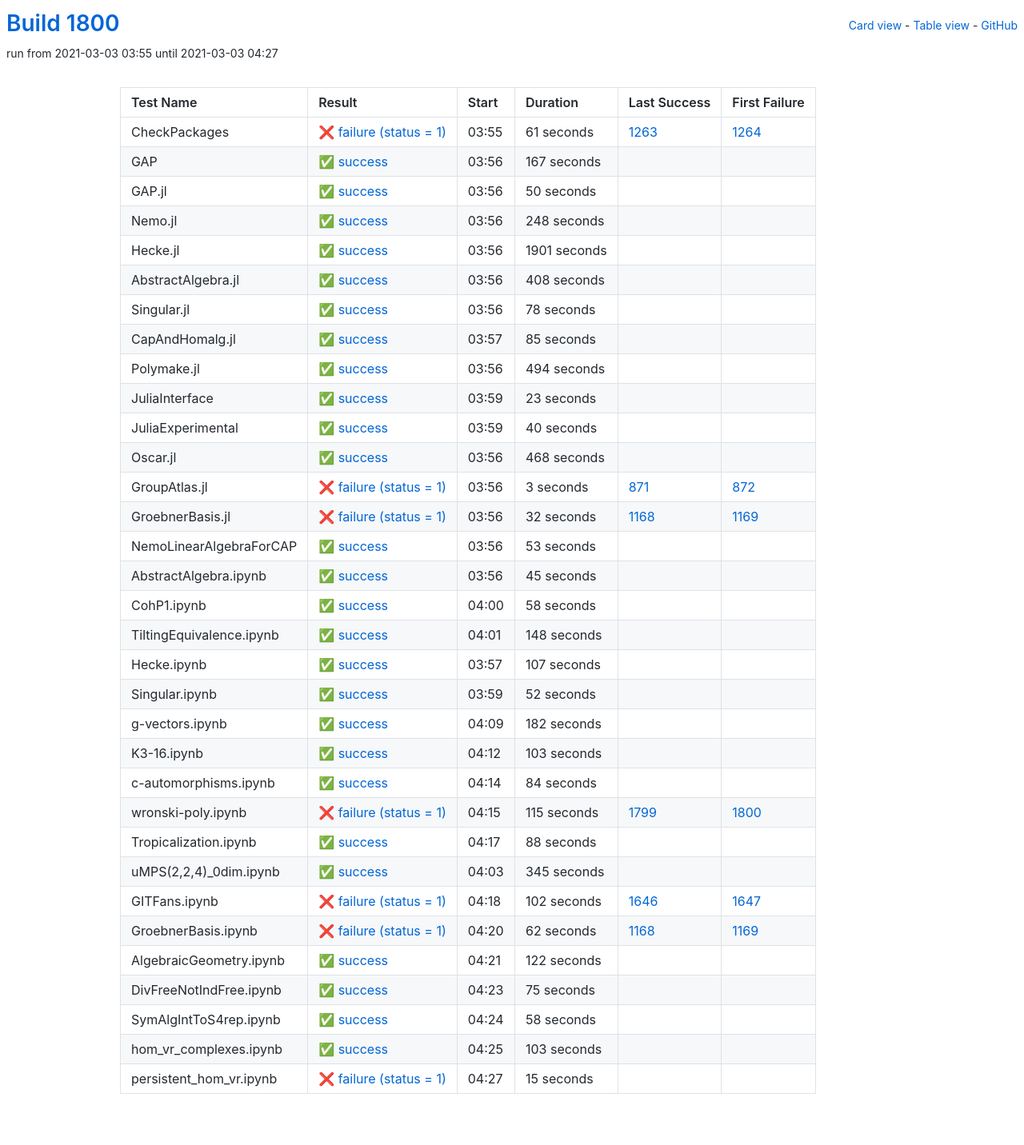
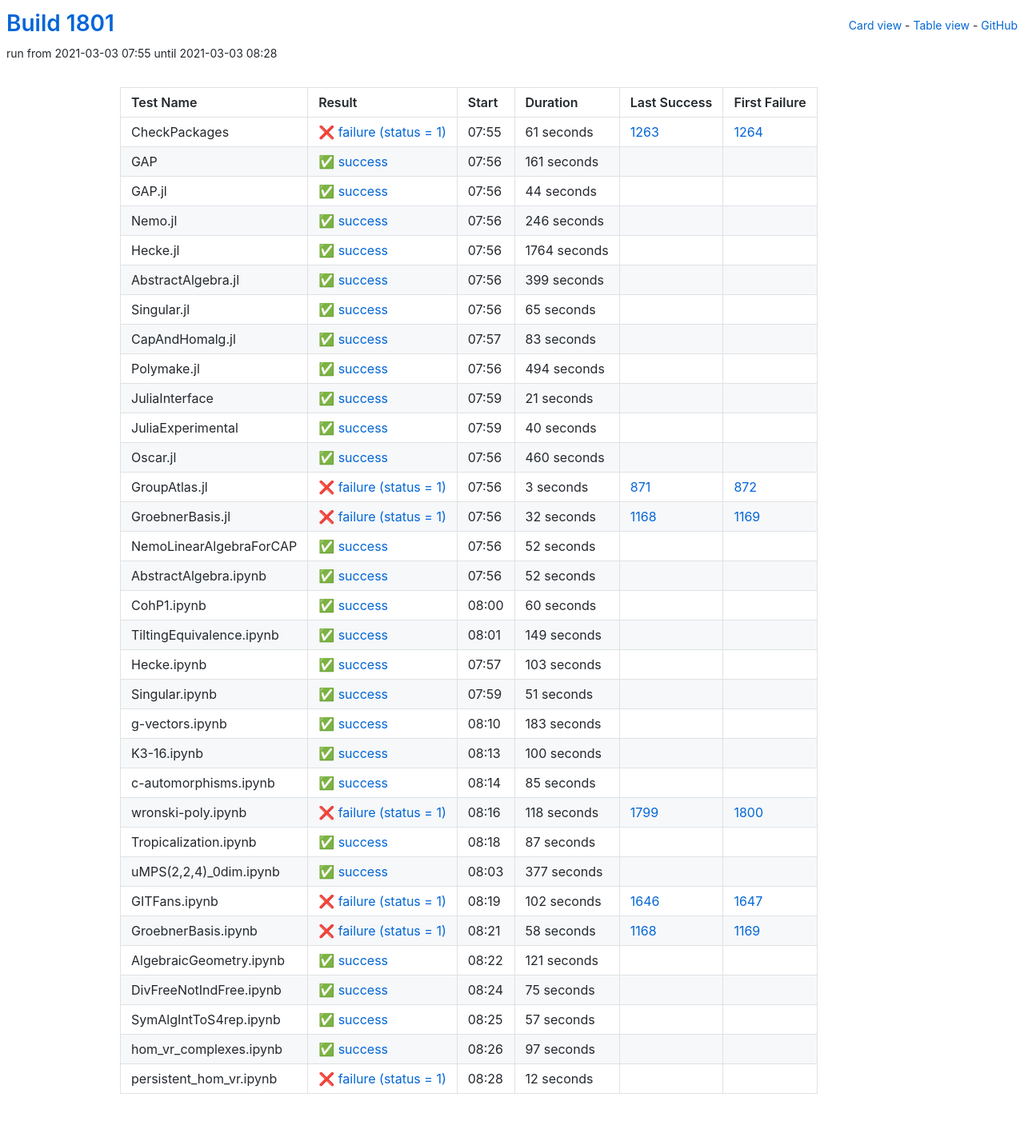
Before and after one commit to oscar-system/oscar-ci-status-stable, a Jekyll site: the page built from table.html, in a window 1280 px wide. Shown: the whole page at 80% size. Built offline with Jekyll 4.4.1, drawn with Linux system fonts in a browser that asks for light colours.

Commit message:
Build #1801

```diff
--- a/_data/ci.yml
+++ b/_data/ci.yml
@@ -1,6 +1,6 @@
 ---
-build: 1800
-build_url: https://oscarci.mathematik.uni-kl.de/job/oscar-stable/1800/
+build: 1801
+build_url: https://oscarci.mathematik.uni-kl.de/job/oscar-stable/1801/
 job: oscar-stable
 organization: oscar-system
 repo: oscar-ci-status-stable
@@ -8,8 +8,8 @@ repourl: https://github.com/oscar-system/oscar-ci-status-stable
 tests:
 - name: CheckPackages
   id: checkpackages
-  log: https://oscarci.mathematik.uni-kl.de/job/oscar-stable/1800/artifact/logs/build-1800/CheckPackages.log
-  start: 2021-03-03 03:55
+  log: https://oscarci.mathematik.uni-kl.de/job/oscar-stable/1801/artifact/logs/build-1801/CheckPackages.log
+  start: 2021-03-03 07:55
   success: false
   exitcode: 1
   status: failure
@@ -20,92 +20,92 @@ tests:
   first_failure_url: https://oscarci.mathematik.uni-kl.de/job/oscar-stable/1264/
 - name: GAP
   id: gap
-  log: https://oscarci.mathematik.uni-kl.de/job/oscar-stable/1800/artifact/logs/build-1800/GAP.log
-  start: 2021-03-03 03:56
+  log: https://oscarci.mathematik.uni-kl.de/job/oscar-stable/1801/artifact/logs/build-1801/GAP.log
+  start: 2021-03-03 07:56
   success: true
   exitcode: 0
   status: success
-  duration: 167
+  duration: 161
   last_success: false
   last_success_url:
   first_failure: false
   first_failure_url:
 - name: GAP.jl
   id: gap-jl
-  log: https://oscarci.mathematik.uni-kl.de/job/oscar-stable/1800/artifact/logs/build-1800/GAP.jl.log
-  start: 2021-03-03 03:56
+  log: https://oscarci.mathematik.uni-kl.de/job/oscar-stable/1801/artifact/logs/build-1801/GAP.jl.log
+  start: 2021-03-03 07:56
   success: true
   exitcode: 0
   status: success
-  duration: 50
+  duration: 44
   last_success: false
   last_success_url:
   first_failure: false
   first_failure_url:
 - name: Nemo.jl
   id: nemo-jl
-  log: https://oscarci.mathematik.uni-kl.de/job/oscar-stable/1800/artifact/logs/build-1800/Nemo.jl.log
-  start: 2021-03-03 03:56
+  log: https://oscarci.mathematik.uni-kl.de/job/oscar-stable/1801/artifact/logs/build-1801/Nemo.jl.log
+  start: 2021-03-03 07:56
   success: true
   exitcode: 0
   status: success
-  duration: 248
+  duration: 246
   last_success: false
   last_success_url:
   first_failure: false
   first_failure_url:
 - name: Hecke.jl
   id: hecke-jl
-  log: https://oscarci.mathematik.uni-kl.de/job/oscar-stable/1800/artifact/logs/build-1800/Hecke.jl.log
-  start: 2021-03-03 03:56
+  log: https://oscarci.mathematik.uni-kl.de/job/oscar-stable/1801/artifact/logs/build-1801/Hecke.jl.log
+  start: 2021-03-03 07:56
   success: true
   exitcode: 0
   status: success
-  duration: 1901
+  duration: 1764
   last_success: false
   last_success_url:
   first_failure: false
   first_failure_url:
 - name: AbstractAlgebra.jl
   id: abstractalgebra-jl
-  log: https://oscarci.mathematik.uni-kl.de/job/oscar-stable/1800/artifact/logs/build-1800/AbstractAlgebra.jl.log
-  start: 2021-03-03 03:56
+  log: https://oscarci.mathematik.uni-kl.de/job/oscar-stable/1801/artifact/logs/build-1801/AbstractAlgebra.jl.log
+  start: 2021-03-03 07:56
   success: true
   exitcode: 0
   status: success
-  duration: 408
+  duration: 399
   last_success: false
   last_success_url:
   first_failure: false
   first_failure_url:
 - name: Singular.jl
   id: singular-jl
-  log: https://oscarci.mathematik.uni-kl.de/job/oscar-stable/1800/artifact/logs/build-1800/Singular.jl.log
-  start: 2021-03-03 03:56
+  log: https://oscarci.mathematik.uni-kl.de/job/oscar-stable/1801/artifact/logs/build-1801/Singular.jl.log
+  start: 2021-03-03 07:56
   success: true
   exitcode: 0
   status: success
-  duration: 78
+  duration: 65
   last_success: false
   last_success_url:
   first_failure: false
   first_failure_url:
 - name: CapAndHomalg.jl
   id: capandhomalg-jl
-  log: https://oscarci.mathematik.uni-kl.de/job/oscar-stable/1800/artifact/logs/build-1800/CapAndHomalg.jl.log
-  start: 2021-03-03 03:57
+  log: https://oscarci.mathematik.uni-kl.de/job/oscar-stable/1801/artifact/logs/build-1801/CapAndHomalg.jl.log
+  start: 2021-03-03 07:57
   success: true
   exitcode: 0
   status: success
-  duration: 85
+  duration: 83
   last_success: false
   last_success_url:
   first_failure: false
   first_failure_url:
 - name: Polymake.jl
   id: polymake-jl
-  log: https://oscarci.mathematik.uni-kl.de/job/oscar-stable/1800/artifact/logs/build-1800/Polymake.jl.log
-  start: 2021-03-03 03:56
+  log: https://oscarci.mathematik.uni-kl.de/job/oscar-stable/1801/artifact/logs/build-1801/Polymake.jl.log
+  start: 2021-03-03 07:56
   success: true
   exitcode: 0
   status: success
@@ -116,20 +116,20 @@ tests:
   first_failure_url:
 - name: JuliaInterface
   id: juliainterface
-  log: https://oscarci.mathematik.uni-kl.de/job/oscar-stable/1800/artifact/logs/build-1800/JuliaInterface.log
-  start: 2021-03-03 03:59
+  log: https://oscarci.mathematik.uni-kl.de/job/oscar-stable/1801/artifact/logs/build-1801/JuliaInterface.log
+  start: 2021-03-03 07:59
   success: true
   exitcode: 0
   status: success
-  duration: 23
+  duration: 21
   last_success: false
   last_success_url:
   first_failure: false
   first_failure_url:
 - name: JuliaExperimental
   id: juliaexperimental
-  log: https://oscarci.mathematik.uni-kl.de/job/oscar-stable/1800/artifact/logs/build-1800/JuliaExperimental.log
-  start: 2021-03-03 03:59
+  log: https://oscarci.mathematik.uni-kl.de/job/oscar-stable/1801/artifact/logs/build-1801/JuliaExperimental.log
+  start: 2021-03-03 07:59
   success: true
   exitcode: 0
   status: success
@@ -140,20 +140,20 @@ tests:
   first_failure_url:
 - name: Oscar.jl
   id: oscar-jl
-  log: https://oscarci.mathematik.uni-kl.de/job/oscar-stable/1800/artifact/logs/build-1800/Oscar.jl.log
-  start: 2021-03-03 03:56
+  log: https://oscarci.mathematik.uni-kl.de/job/oscar-stable/1801/artifact/logs/build-1801/Oscar.jl.log
+  start: 2021-03-03 07:56
   success: true
   exitcode: 0
   status: success
-  duration: 468
+  duration: 460
   last_success: false
   last_success_url:
   first_failure: false
   first_failure_url:
 - name: GroupAtlas.jl
   id: groupatlas-jl
-  log: https://oscarci.mathematik.uni-kl.de/job/oscar-stable/1800/artifact/logs/build-1800/GroupAtlas.jl.log
-  start: 2021-03-03 03:56
+  log: https://oscarci.mathematik.uni-kl.de/job/oscar-stable/1801/artifact/logs/build-1801/GroupAtlas.jl.log
+  start: 2021-03-03 07:56
   success: false
   exitcode: 1
   status: failure
@@ -164,8 +164,8 @@ tests:
   first_failure_url: https://oscarci.mathematik.uni-kl.de/job/oscar-stable/872/
 - name: GroebnerBasis.jl
   id: groebnerbasis-jl
-  log: https://oscarci.mathematik.uni-kl.de/job/oscar-stable/1800/artifact/logs/build-1800/GroebnerBasis.jl.log
-  start: 2021-03-03 03:56
+  log: https://oscarci.mathematik.uni-kl.de/job/oscar-stable/1801/artifact/logs/build-1801/GroebnerBasis.jl.log
+  start: 2021-03-03 07:56
   success: false
   exitcode: 1
   status: failure
@@ -176,68 +176,8 @@ tests:
   first_failure_url: https://oscarci.mathematik.uni-kl.de/job/oscar-stable/1169/
 - name: NemoLinearAlgebraForCAP
   id: nemolinearalgebraforcap
-  log: https://oscarci.mathematik.uni-kl.de/job/oscar-stable/1800/artifact/logs/build-1800/NemoLinearAlgebraForCAP.log
-  start: 2021-03-03 03:56
-  success: true
-  exitcode: 0
-  status: success
-  duration: 53
-  last_success: false
-  last_success_url:
-  first_failure: false
-  first_failure_url:
-- name: AbstractAlgebra.ipynb
-  id: abstractalgebra-ipynb
-  log: https://oscarci.mathematik.uni-kl.de/job/oscar-stable/1800/artifact/logs/build-1800/AbstractAlgebra.ipynb.log
-  start: 2021-03-03 03:56
-  success: true
-  exitcode: 0
-  status: success
-  duration: 45
-  last_success: false
-  last_success_url:
-  first_failure: false
-  first_failure_url:
-- name: CohP1.ipynb
-  id: cohp1-ipynb
-  log: https://oscarci.mathematik.uni-kl.de/job/oscar-stable/1800/artifact/logs/build-1800/CohP1.ipynb.log
-  start: 2021-03-03 04:00
-  success: true
-  exitcode: 0
-  status: success
-  duration: 58
-  last_success: false
-  last_success_url:
-  first_failure: false
-  first_failure_url:
-- name: TiltingEquivalence.ipynb
-  id: tiltingequivalence-ipynb
-  log: https://oscarci.mathematik.uni-kl.de/job/oscar-stable/1800/artifact/logs/build-1800/TiltingEquivalence.ipynb.log
-  start: 2021-03-03 04:01
-  success: true
-  exitcode: 0
-  status: success
-  duration: 148
-  last_success: false
-  last_success_url:
-  first_failure: false
-  first_failure_url:
-- name: Hecke.ipynb
-  id: hecke-ipynb
-  log: https://oscarci.mathematik.uni-kl.de/job/oscar-stable/1800/artifact/logs/build-1800/Hecke.ipynb.log
-  start: 2021-03-03 03:57
-  success: true
-  exitcode: 0
-  status: success
-  duration: 107
-  last_success: false
-  last_success_url:
-  first_failure: false
-  first_failure_url:
-- name: Singular.ipynb
-  id: singular-ipynb
-  log: https://oscarci.mathematik.uni-kl.de/job/oscar-stable/1800/artifact/logs/build-1800/Singular.ipynb.log
-  start: 2021-03-03 03:59
+  log: https://oscarci.mathematik.uni-kl.de/job/oscar-stable/1801/artifact/logs/build-1801/NemoLinearAlgebraForCAP.log
+  start: 2021-03-03 07:56
   success: true
   exitcode: 0
   status: success
@@ -246,22 +186,46 @@ tests:
   last_success_url:
   first_failure: false
   first_failure_url:
-- name: g-vectors.ipynb
-  id: g-vectors-ipynb
-  log: https://oscarci.mathematik.uni-kl.de/job/oscar-stable/1800/artifact/logs/build-1800/g-vectors.ipynb.log
-  start: 2021-03-03 04:09
+- name: AbstractAlgebra.ipynb
+  id: abstractalgebra-ipynb
+  log: https://oscarci.mathematik.uni-kl.de/job/oscar-stable/1801/artifact/logs/build-1801/AbstractAlgebra.ipynb.log
+  start: 2021-03-03 07:56
   success: true
   exitcode: 0
   status: success
-  duration: 182
+  duration: 52
   last_success: false
   last_success_url:
   first_failure: false
   first_failure_url:
-- name: K3-16.ipynb
-  id: k3-16-ipynb
-  log: https://oscarci.mathematik.uni-kl.de/job/oscar-stable/1800/artifact/logs/build-1800/K3-16.ipynb.log
-  start: 2021-03-03 04:12
+- name: CohP1.ipynb
+  id: cohp1-ipynb
+  log: https://oscarci.mathematik.uni-kl.de/job/oscar-stable/1801/artifact/logs/build-1801/CohP1.ipynb.log
+  start: 2021-03-03 08:00
+  success: true
+  exitcode: 0
+  status: success
+  duration: 60
+  last_success: false
+  last_success_url:
+  first_failure: false
+  first_failure_url:
+- name: TiltingEquivalence.ipynb
+  id: tiltingequivalence-ipynb
+  log: https://oscarci.mathematik.uni-kl.de/job/oscar-stable/1801/artifact/logs/build-1801/TiltingEquivalence.ipynb.log
+  start: 2021-03-03 08:01
+  success: true
+  exitcode: 0
+  status: success
+  duration: 149
+  last_success: false
+  last_success_url:
+  first_failure: false
+  first_failure_url:
+- name: Hecke.ipynb
+  id: hecke-ipynb
+  log: https://oscarci.mathematik.uni-kl.de/job/oscar-stable/1801/artifact/logs/build-1801/Hecke.ipynb.log
+  start: 2021-03-03 07:57
   success: true
   exitcode: 0
   status: success
@@ -270,58 +234,94 @@ tests:
   last_success_url:
   first_failure: false
   first_failure_url:
-- name: c-automorphisms.ipynb
-  id: c-automorphisms-ipynb
-  log: https://oscarci.mathematik.uni-kl.de/job/oscar-stable/1800/artifact/logs/build-1800/c-automorphisms.ipynb.log
-  start: 2021-03-03 04:14
+- name: Singular.ipynb
+  id: singular-ipynb
+  log: https://oscarci.mathematik.uni-kl.de/job/oscar-stable/1801/artifact/logs/build-1801/Singular.ipynb.log
+  start: 2021-03-03 07:59
   success: true
   exitcode: 0
   status: success
-  duration: 84
+  duration: 51
+  last_success: false
+  last_success_url:
+  first_failure: false
+  first_failure_url:
+- name: g-vectors.ipynb
+  id: g-vectors-ipynb
+  log: https://oscarci.mathematik.uni-kl.de/job/oscar-stable/1801/artifact/logs/build-1801/g-vectors.ipynb.log
+  start: 2021-03-03 08:10
+  success: true
+  exitcode: 0
+  status: success
+  duration: 183
+  last_success: false
+  last_success_url:
+  first_failure: false
+  first_failure_url:
+- name: K3-16.ipynb
+  id: k3-16-ipynb
+  log: https://oscarci.mathematik.uni-kl.de/job/oscar-stable/1801/artifact/logs/build-1801/K3-16.ipynb.log
+  start: 2021-03-03 08:13
+  success: true
+  exitcode: 0
+  status: success
+  duration: 100
+  last_success: false
+  last_success_url:
+  first_failure: false
+  first_failure_url:
+- name: c-automorphisms.ipynb
+  id: c-automorphisms-ipynb
+  log: https://oscarci.mathematik.uni-kl.de/job/oscar-stable/1801/artifact/logs/build-1801/c-automorphisms.ipynb.log
+  start: 2021-03-03 08:14
+  success: true
+  exitcode: 0
+  status: success
+  duration: 85
   last_success: false
   last_success_url:
   first_failure: false
   first_failure_url:
 - name: wronski-poly.ipynb
   id: wronski-poly-ipynb
-  log: https://oscarci.mathematik.uni-kl.de/job/oscar-stable/1800/artifact/logs/build-1800/wronski-poly.ipynb.log
-  start: 2021-03-03 04:15
+  log: https://oscarci.mathematik.uni-kl.de/job/oscar-stable/1801/artifact/logs/build-1801/wronski-poly.ipynb.log
+  start: 2021-03-03 08:16
   success: false
   exitcode: 1
   status: failure
-  duration: 115
+  duration: 118
   last_success: 1799
   last_success_url: https://oscarci.mathematik.uni-kl.de/job/oscar-stable/1799/
   first_failure: 1800
   first_failure_url: https://oscarci.mathematik.uni-kl.de/job/oscar-stable/1800/
 - name: Tropicalization.ipynb
   id: tropicalization-ipynb
-  log: https://oscarci.mathematik.uni-kl.de/job/oscar-stable/1800/artifact/logs/build-1800/Tropicalization.ipynb.log
-  start: 2021-03-03 04:17
+  log: https://oscarci.mathematik.uni-kl.de/job/oscar-stable/1801/artifact/logs/build-1801/Tropicalization.ipynb.log
+  start: 2021-03-03 08:18
   success: true
   exitcode: 0
   status: success
-  duration: 88
+  duration: 87
   last_success: false
   last_success_url:
   first_failure: false
   first_failure_url:
 - name: uMPS(2,2,4)_0dim.ipynb
   id: umps-2-2-4-0dim-ipynb
-  log: https://oscarci.mathematik.uni-kl.de/job/oscar-stable/1800/artifact/logs/build-1800/uMPS-2-2-4-_0dim.ipynb.log
-  start: 2021-03-03 04:03
+  log: https://oscarci.mathematik.uni-kl.de/job/oscar-stable/1801/artifact/logs/build-1801/uMPS-2-2-4-_0dim.ipynb.log
+  start: 2021-03-03 08:03
   success: true
   exitcode: 0
   status: success
-  duration: 345
+  duration: 377
   last_success: false
   last_success_url:
   first_failure: false
   first_failure_url:
 - name: GITFans.ipynb
   id: gitfans-ipynb
-  log: https://oscarci.mathematik.uni-kl.de/job/oscar-stable/1800/artifact/logs/build-1800/GITFans.ipynb.log
-  start: 2021-03-03 04:18
+  log: https://oscarci.mathematik.uni-kl.de/job/oscar-stable/1801/artifact/logs/build-1801/GITFans.ipynb.log
+  start: 2021-03-03 08:19
   success: false
   exitcode: 1
   status: failure
@@ -332,32 +332,32 @@ tests:
   first_failure_url: https://oscarci.mathematik.uni-kl.de/job/oscar-stable/1647/
 - name: GroebnerBasis.ipynb
   id: groebnerbasis-ipynb
-  log: https://oscarci.mathematik.uni-kl.de/job/oscar-stable/1800/artifact/logs/build-1800/GroebnerBasis.ipynb.log
-  start: 2021-03-03 04:20
+  log: https://oscarci.mathematik.uni-kl.de/job/oscar-stable/1801/artifact/logs/build-1801/GroebnerBasis.ipynb.log
+  start: 2021-03-03 08:21
   success: false
   exitcode: 1
   status: failure
-  duration: 62
+  duration: 58
   last_success: 1168
   last_success_url: https://oscarci.mathematik.uni-kl.de/job/oscar-stable/1168/
   first_failure: 1169
   first_failure_url: https://oscarci.mathematik.uni-kl.de/job/oscar-stable/1169/
 - name: AlgebraicGeometry.ipynb
   id: algebraicgeometry-ipynb
-  log: https://oscarci.mathematik.uni-kl.de/job/oscar-stable/1800/artifact/logs/build-1800/AlgebraicGeometry.ipynb.log
-  start: 2021-03-03 04:21
+  log: https://oscarci.mathematik.uni-kl.de/job/oscar-stable/1801/artifact/logs/build-1801/AlgebraicGeometry.ipynb.log
+  start: 2021-03-03 08:22
   success: true
   exitcode: 0
   status: success
-  duration: 122
+  duration: 121
   last_success: false
   last_success_url:
   first_failure: false
   first_failure_url:
 - name: DivFreeNotIndFree.ipynb
   id: divfreenotindfree-ipynb
-  log: https://oscarci.mathematik.uni-kl.de/job/oscar-stable/1800/artifact/logs/build-1800/DivFreeNotIndFree.ipynb.log
-  start: 2021-03-03 04:23
+  log: https://oscarci.mathematik.uni-kl.de/job/oscar-stable/1801/artifact/logs/build-1801/DivFreeNotIndFree.ipynb.log
+  start: 2021-03-03 08:24
   success: true
   exitcode: 0
   status: success
@@ -368,36 +368,36 @@ tests:
   first_failure_url:
 - name: SymAlgIntToS4rep.ipynb
   id: symalginttos4rep-ipynb
-  log: https://oscarci.mathematik.uni-kl.de/job/oscar-stable/1800/artifact/logs/build-1800/SymAlgIntToS4rep.ipynb.log
-  start: 2021-03-03 04:24
+  log: https://oscarci.mathematik.uni-kl.de/job/oscar-stable/1801/artifact/logs/build-1801/SymAlgIntToS4rep.ipynb.log
+  start: 2021-03-03 08:25
   success: true
   exitcode: 0
   status: success
-  duration: 58
+  duration: 57
   last_success: false
   last_success_url:
   first_failure: false
   first_failure_url:
 - name: hom_vr_complexes.ipynb
   id: hom-vr-complexes-ipynb
-  log: https://oscarci.mathematik.uni-kl.de/job/oscar-stable/1800/artifact/logs/build-1800/hom_vr_complexes.ipynb.log
-  start: 2021-03-03 04:25
+  log: https://oscarci.mathematik.uni-kl.de/job/oscar-stable/1801/artifact/logs/build-1801/hom_vr_complexes.ipynb.log
+  start: 2021-03-03 08:26
   success: true
   exitcode: 0
   status: success
-  duration: 103
+  duration: 97
   last_success: false
   last_success_url:
   first_failure: false
   first_failure_url:
 - name: persistent_hom_vr.ipynb
   id: persistent-hom-vr-ipynb
-  log: https://oscarci.mathematik.uni-kl.de/job/oscar-stable/1800/artifact/logs/build-1800/persistent_hom_vr.ipynb.log
-  start: 2021-03-03 04:27
+  log: https://oscarci.mathematik.uni-kl.de/job/oscar-stable/1801/artifact/logs/build-1801/persistent_hom_vr.ipynb.log
+  start: 2021-03-03 08:28
   success: false
   exitcode: 1
   status: failure
-  duration: 15
+  duration: 12
   last_success: false
   last_success_url:
   first_failure: false
```
Also changed, not shown: README.md.
